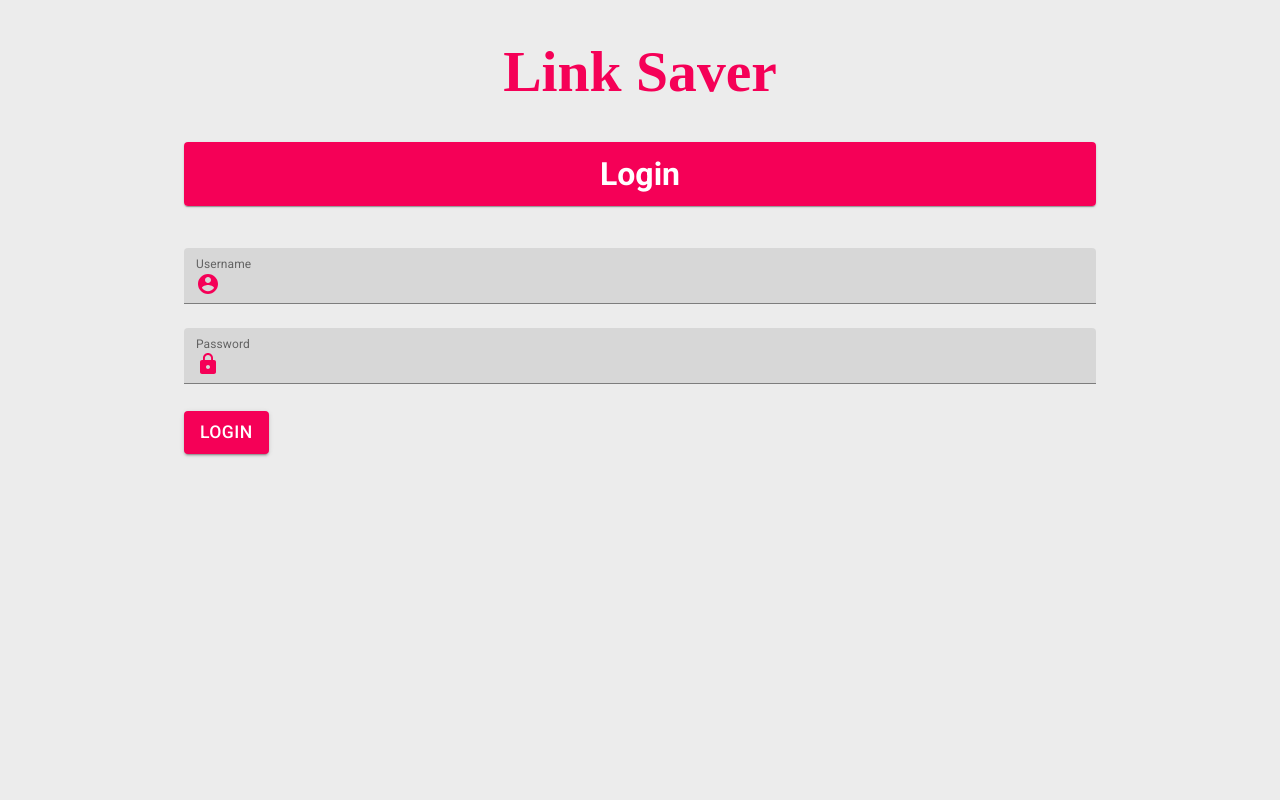
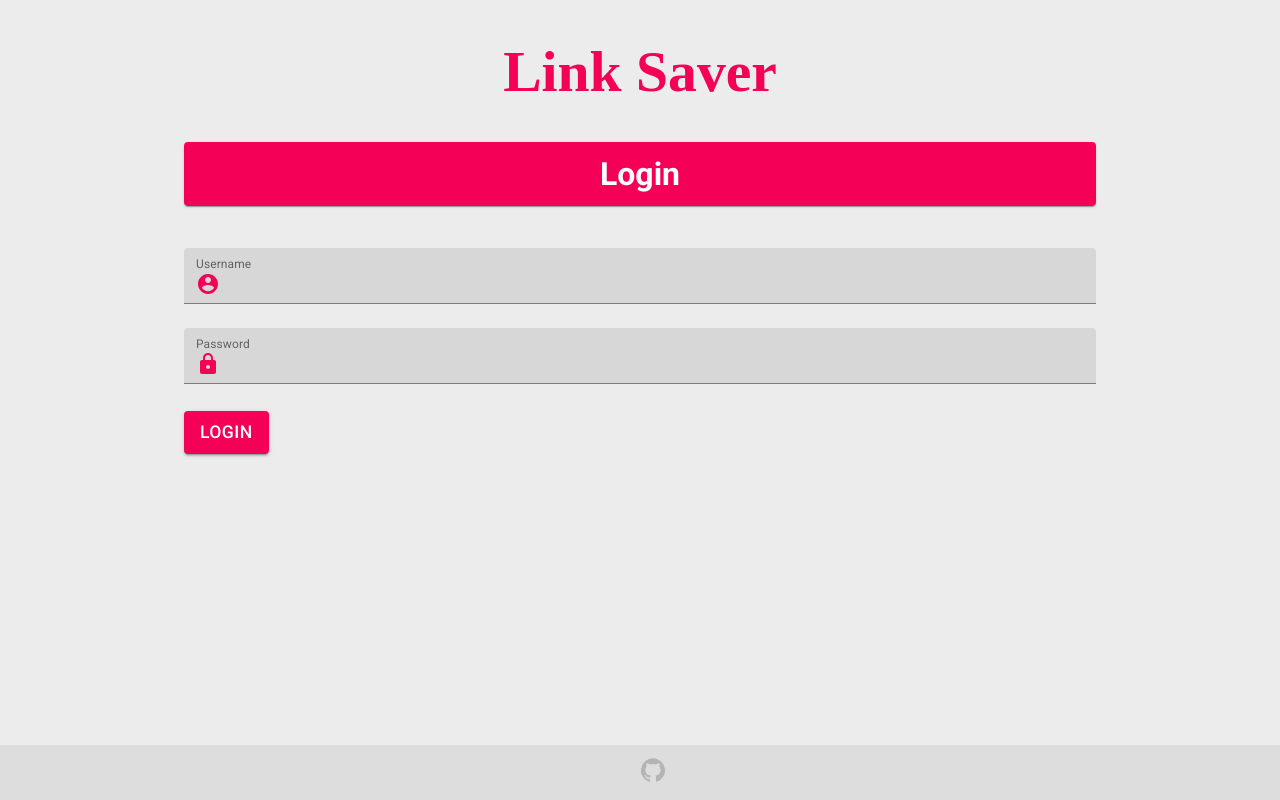
Before and after one commit to ann-codes/link-saver, a React (Create React App) app in the folder frontend/: page / in a window 1280 px wide. Built offline with nearby package versions, Linux system fonts and the light colour scheme; no server answers; a web font is replaced by a local one.

Commit message:
add Footer, scroll to top error messages, and minor css

```diff
--- a/frontend/src/App.css
+++ b/frontend/src/App.css
@@ -33,6 +33,21 @@ a:hover {
 
 nav {
   text-align: center;
+}
+
+footer {
+  background-color: rgb(221, 221, 221);
+  color: rgb(180, 180, 180);
+  position: fixed;
+  padding: 0.8rem;
+  text-align: center;
+  bottom: 0;
+  width: 100%;
+}
+
+footer a,
+footer a:hover {
+  color: rgb(180, 180, 180);
 }
 
 /* -- CUSTOM -- */
--- a/frontend/src/App.js
+++ b/frontend/src/App.js
@@ -8,11 +8,12 @@ import UserStats from "./components/UserStats";
 import LoginForm from "./components/LoginForm";
 import BlogList from "./components/BlogList";
 import BlogPage from "./components/BlogPage";
+import Footer from "./components/Footer";
 import { initBlogs } from "./reducers/blogReducer";
 import { initUsers } from "./reducers/usersReducer";
 import { setUserByLocalStorage } from "./reducers/loginReducer";
+import { Container } from "@material-ui/core";
 import "./App.css";
-import { Container } from "@material-ui/core";
 
 const App = () => {
   const user = useSelector((state) => state.user);
@@ -27,6 +28,7 @@ const App = () => {
   }, [dispatch, blogs.length]);
 
   return (
+    <Fragment>
       <Container maxWidth="md">
         <h1>Link Saver</h1>
         <MessageBlock />
@@ -45,6 +47,13 @@ const App = () => {
           </Fragment>
         )}
       </Container>
+      <hr />
+      <hr />
+      <hr />
+      <hr />
+      <hr />
+      <Footer />
+    </Fragment>
   );
 };
 
--- a/frontend/src/components/BlogPage.js
+++ b/frontend/src/components/BlogPage.js
@@ -33,9 +33,9 @@ const BlogPage = () => {
   }, [blog.likes, blog.comments]);
 
   if (!blog || !commentsList) {
-    return <p>Searching for blog...</p>;
+    return <PaperHeading heading="Searching for link..." />;
   } else if (!blog.user) {
-    return <p>Searching for blog...</p>;
+    return <PaperHeading heading="Searching for link..." />;
   }
 
   const addLike = async () => {
--- a/frontend/src/components/CommentsList.js
+++ b/frontend/src/components/CommentsList.js
@@ -4,7 +4,7 @@ import PaperHeading from "./PaperHeading";
 
 const CommentsList = ({ commentsList }) => {
   const mappedComments =
-    commentsList > 0 ? (
+    commentsList.length > 0 ? (
       commentsList.map((c, i) => <li key={`${i}-comment`}>{c}</li>)
     ) : (
       <li>No comments found. Add your comment below.</li>
--- /dev/null
+++ b/frontend/src/components/Footer.js
@@ -0,0 +1,18 @@
+import React from "react";
+import { GitHub } from "@material-ui/icons";
+
+const Footer = () => {
+  return (
+    <footer>
+      <a
+        href="https://github.com/ann-codes/link-saver"
+        target="_blank"
+        rel="noopener noreferrer"
+      >
+        <GitHub />
+      </a>
+    </footer>
+  );
+};
+
+export default Footer;
--- a/frontend/src/components/MessageBlock.js
+++ b/frontend/src/components/MessageBlock.js
@@ -5,6 +5,18 @@ const MessageBlock = () => {
   const msg = useSelector((state) => state.msgBlock);
   let message = <div className={msg.css}>{msg.msg}</div>;
 
+  const scrollToTop = () => {
+    if (
+      document.body.scrollTop !== 0 ||
+      document.documentElement.scrollTop !== 0
+    ) {
+      window.scrollBy(0, -50);
+      requestAnimationFrame(scrollToTop);
+    }
+  };
+
+  scrollToTop();
+
   return <Fragment>{message}</Fragment>;
 };
 
--- a/frontend/src/components/UserStats.js
+++ b/frontend/src/components/UserStats.js
@@ -31,8 +31,8 @@ const UserStats = () => {
   const mappedBlogs =
     user.blogs.length > 0 ? (
       user.blogs.map((b) => (
-        <TableRow hover={true}>
-          <TableCell key={b.id}>
+        <TableRow key={b.id}>
+          <TableCell>
             <Link to={`/blog/${b.id}`}>{b.title}</Link>
           </TableCell>
         </TableRow>
--- a/frontend/src/reducers/loginReducer.js
+++ b/frontend/src/reducers/loginReducer.js
@@ -20,9 +20,13 @@ const loginReducer = (
 
 export const loginUser = (creds) => async (dispatch) => {
   const user = await loginSvs.login(creds);
-  window.localStorage.setItem("bloglist-token", JSON.stringify(user));
-  blogSvs.setToken(user.token);
-  dispatch({ type: LOGIN, data: user });
+  try {
+    window.localStorage.setItem("bloglist-token", JSON.stringify(user));
+    blogSvs.setToken(user.token);
+    dispatch({ type: LOGIN, data: user });
+  } catch (e) {
+    console.log("ERORRRRR ====> ", e);
+  }
 };
 
 export const logoutUser = () => async (dispatch) => {
```
Lines whose indentation alone changed are shown as unchanged.
